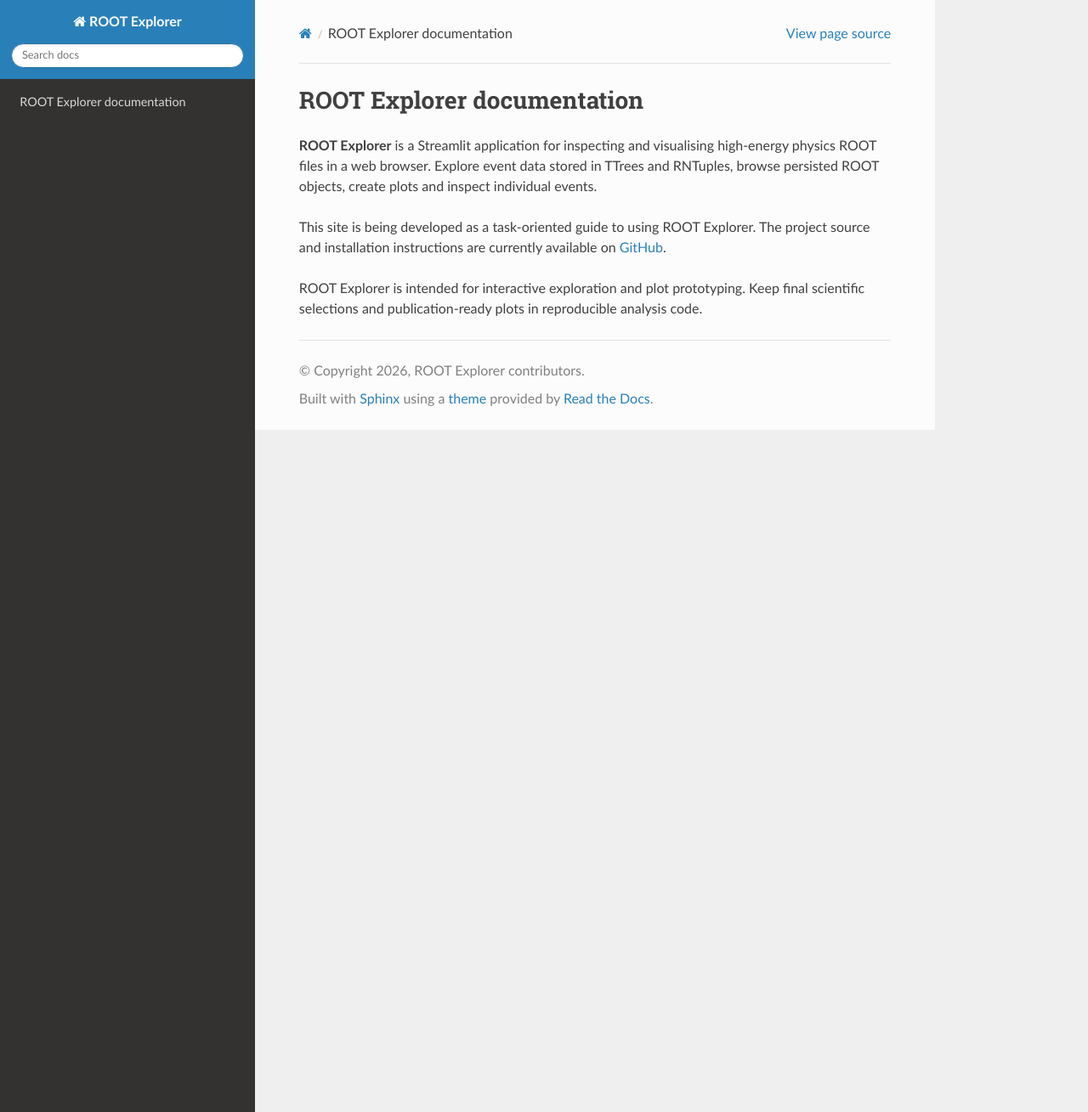
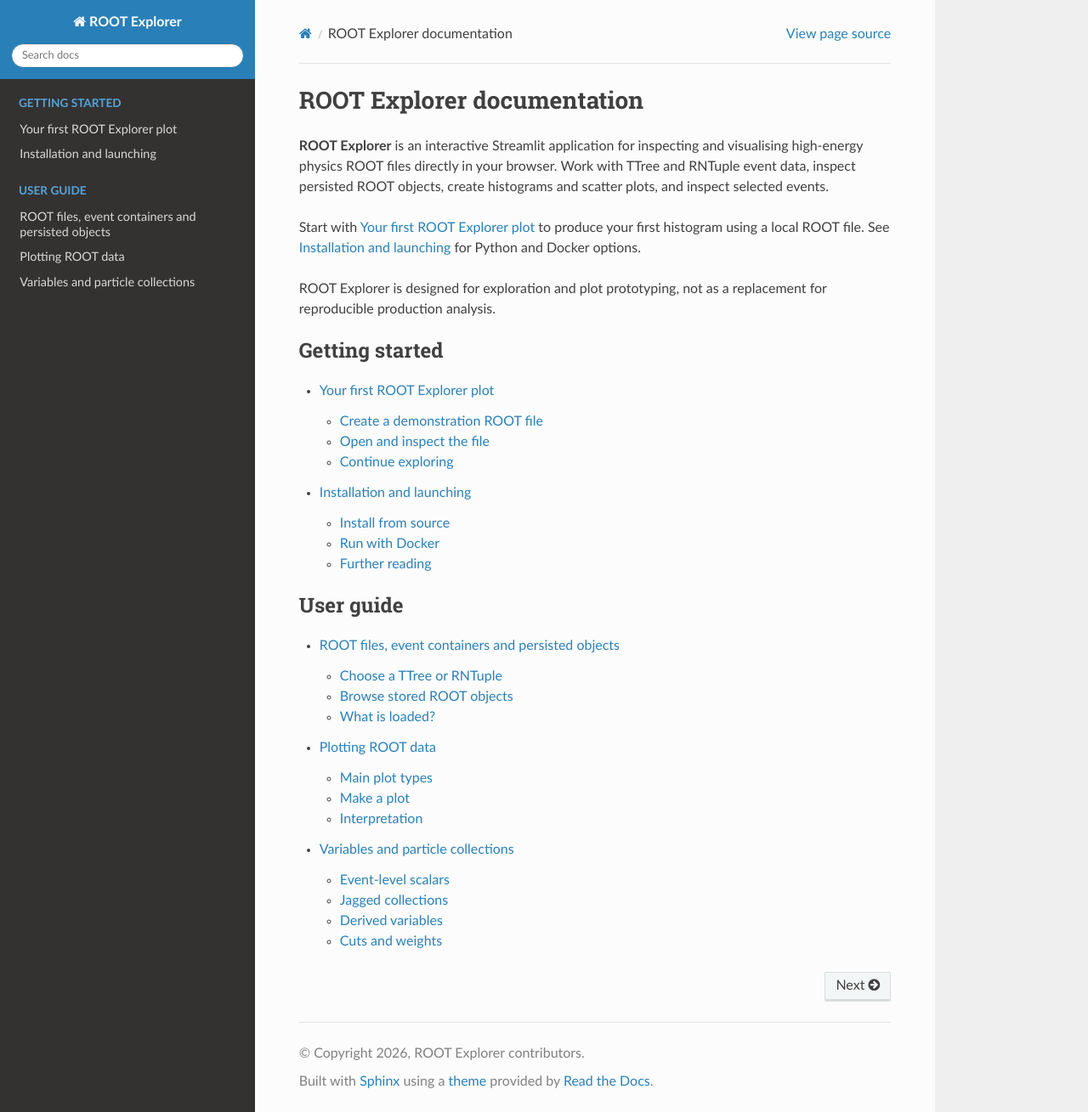
Before and after one commit to AlexanderPeschBerrocal/root-explorer, a Sphinx documentation site: the page built from docs/source/index.rst, in a window 1280 px wide and 1309 px high. Shown: the whole window at 85% size. Built offline with Sphinx 7.4.7 and the Read the Docs theme 3.1.0, drawn with Linux system fonts in a browser that asks for light colours.

Commit message:
docs: add first-use, installation and core plotting guides (#74)

````diff
--- /dev/null
+++ b/docs/source/getting-started.md
@@ -0,0 +1,38 @@
+# Your first ROOT Explorer plot
+
+ROOT Explorer lets you inspect a ROOT file without writing a plotting script. This walk-through uses a **local ROOT file** containing a TTree called `Events` with a numeric branch such as `MET_pt`. You can use your own ROOT file or generate the small synthetic example below.
+
+## Create a demonstration ROOT file
+
+Install ROOT Explorer as described in [Installation](installation.md), then, from the repository root, create `demo.root` with Uproot (already installed as a dependency):
+
+```python
+import numpy as np
+import uproot
+
+rng = np.random.default_rng(42)
+with uproot.recreate("demo.root") as root_file:
+    root_file.mktree("Events", {"MET_pt": "float32", "nMuon": "int32"})
+    root_file["Events"].extend({
+        "MET_pt": rng.exponential(40.0, 5000).astype("float32"),
+        "nMuon": rng.poisson(1.5, 5000).astype("int32"),
+    })
+```
+
+These are **synthetic demonstration values**, not experimental data.
+
+## Open and inspect the file
+
+1. Launch the application with `streamlit run streamlit_app.py` and open the local URL shown in the terminal (normally `http://localhost:8501`).
+2. In the **Input** sidebar, choose **Path** and enter the absolute path to `demo.root`. Alternatively choose **Upload** and select the file in your browser.
+3. Choose the **Events** event container and keep the default **Read range**, or select entries `0` through `5000` to use the whole example.
+4. In the **Plotter** tab, select a 1D histogram, choose the direct `MET_pt` branch for the x-axis and click **Make plot**.
+5. Try `nMuon` to inspect the event-by-event muon multiplicity. The displayed plot represents the **last generated** settings until you click **Make plot** again.
+
+The ROOT object browser can inspect file contents independently of your choice of plot variables. The [files and objects](user-guide/files-and-objects.md) guide explains the distinction.
+
+## Continue exploring
+
+Read [plotting](user-guide/plotting.md) for plot types, and [variables and collections](user-guide/variables-and-collections.md) for per-event scalars, jagged particle collections and reductions. For larger samples, first select a small read range while configuring the plot.
+
+ROOT Explorer is intended for exploration. Preserve important final selections and plots in reproducible analysis code.
--- a/docs/source/index.rst
+++ b/docs/source/index.rst
@@ -1,15 +1,28 @@
 ROOT Explorer documentation
 ===========================
 
-**ROOT Explorer** is a Streamlit application for inspecting and visualising
-high-energy physics ROOT files in a web browser. Explore event data stored in
-TTrees and RNTuples, browse persisted ROOT objects, create plots and inspect
-individual events.
+**ROOT Explorer** is an interactive Streamlit application for inspecting
+and visualising high-energy physics ROOT files directly in your browser.
+Work with TTree and RNTuple event data, inspect persisted ROOT objects,
+create histograms and scatter plots, and inspect selected events.
 
-This site is being developed as a task-oriented guide to using ROOT Explorer.
-The project source and installation instructions are currently available on
-`GitHub <https://github.com/AlexanderPeschBerrocal/root-explorer>`_.
+Start with :doc:`getting-started` to produce your first histogram using a
+local ROOT file. See :doc:`installation` for Python and Docker options.
 
-ROOT Explorer is intended for interactive exploration and plot prototyping.
-Keep final scientific selections and publication-ready plots in reproducible
-analysis code.
+ROOT Explorer is designed for exploration and plot prototyping, not as a
+replacement for reproducible production analysis.
+
+.. toctree::
+   :maxdepth: 2
+   :caption: Getting started
+
+   getting-started
+   installation
+
+.. toctree::
+   :maxdepth: 2
+   :caption: User guide
+
+   user-guide/files-and-objects
+   user-guide/plotting
+   user-guide/variables-and-collections
--- /dev/null
+++ b/docs/source/installation.md
@@ -0,0 +1,56 @@
+# Installation and launching
+
+ROOT Explorer requires **Python 3.12**. It can run locally or in Docker. The browser is the user interface; with either option, the application process reads and processes the ROOT data.
+
+## Install from source
+
+Clone the repository and enter its directory:
+
+```bash
+git clone https://github.com/AlexanderPeschBerrocal/root-explorer.git
+cd root-explorer
+python3.12 -m venv .venv
+source .venv/bin/activate
+python -m pip install -e .
+streamlit run streamlit_app.py
+```
+
+On Windows, activate the virtual environment with the appropriate shell-specific command instead. Streamlit normally serves the app at `http://localhost:8501`.
+
+To work on the application itself, the developer extras can be installed separately with `python -m pip install -e ".[dev,test]"`.
+
+## Run with Docker
+
+Use the published stable image:
+
+```bash
+docker pull ghcr.io/alexanderpeschberrocal/root-explorer:stable
+docker run --rm -p 8501:8501 ghcr.io/alexanderpeschberrocal/root-explorer:stable
+```
+
+For reproducible deployments, select a **versioned** image tag rather than the moving `stable` tag. Alternatively, from the repository root:
+
+```bash
+docker build -t root-explorer .
+docker run --rm -p 8501:8501 root-explorer
+```
+
+Browse to `http://localhost:8501`. Stop with `Ctrl+C`.
+
+### Access host files from Docker
+
+If you select **Path** input in the app, a local filesystem path must refer to a file **inside the container**, not merely a path on your laptop. Mount a directory read-only, for example:
+
+```bash
+docker run --rm -p 8501:8501 \
+  --mount type=bind,source="/absolute/path/to/data",target=/data,readonly \
+  ghcr.io/alexanderpeschberrocal/root-explorer:stable
+```
+
+Then enter `/data/example.root` in the app. This also applies to GDML files. With **Upload**, you instead select a file from the browser and do not need a host mount.
+
+**Security:** server-side Path inputs operate as the app's process identity. Do not expose the existing unrestricted local-style Path workflow to untrusted public users. More restrictive public/internal deployment profiles are planned but are not described here as available.
+
+## Further reading
+
+Continue with [Your first plot](getting-started.md), then [ROOT files and objects](user-guide/files-and-objects.md).
--- /dev/null
+++ b/docs/source/user-guide/files-and-objects.md
@@ -0,0 +1,28 @@
+# ROOT files, event containers and persisted objects
+
+A ROOT file may contain multiple kinds of objects. ROOT Explorer exposes two related but distinct workflows:
+
+- **Event-data exploration:** Select a TTree or RNTuple containing entries/events, choose a read range and plot branches (fields) from those entries.
+- **Persisted-object inspection:** Browse a ROOT file's existing stored histograms, graphs and profiles. These objects are not created afresh from event branches by ROOT Explorer.
+
+## Choose a TTree or RNTuple
+
+Open a ROOT file using the sidebar's **Path** or **Upload** input. If the file contains event data, choose an **Event container**. Select **entry start** and **entry stop** to define the half-open interval of entries to inspect (the stop value is exclusive).
+
+A typical NanoAOD-like `Events` tree has scalar event branches such as `MET_pt` or `nMuon`, as well as jagged particle fields such as `Muon_pt`. See [Variables and collections](variables-and-collections.md) for interpretation.
+
+Use the tab containing event-container fields to inspect names, types and per-entry structure. ROOT Explorer distinguishes scalars, fixed-size fields, jagged fields and nested/record structures; not every source type is directly plottable.
+
+## Browse stored ROOT objects
+
+Use the **ROOT objects** browser to view objects and their directory paths without immediately loading all their contents. Search/filter the catalogue, select an inspectable object and click **Open selected object**. The fallback **Object to inspect** selector can be used when browser row selection is unavailable.
+
+ROOT Explorer supports dedicated inspection workflows for supported stored histogram and graph classes, including 1D/2D histograms, profiles and TGraphs. Specific capabilities depend on the object's ROOT class and dimensionality: a TProfile contains per-bin means, **not** event-count histogram yields. Histogram-only operations should not be assumed valid for profiles or graphs.
+
+A ROOT file that contains **no TTree or RNTuple** can still be opened in the ROOT-object browser. Objects may reside in nested ROOT directories, and ROOT object cycles can be shown if needed.
+
+## What is loaded?
+
+Browsing object metadata is different from opening the object or loading data for a plot. Use entry ranges for large event datasets and keep object inspection deliberate to reduce unnecessary memory use.
+
+Next: [Plotting](plotting.md).
--- /dev/null
+++ b/docs/source/user-guide/plotting.md
@@ -0,0 +1,28 @@
+# Plotting ROOT data
+
+After opening a ROOT file and selecting a TTree or RNTuple, use the **Plotter** tab to build a plot from one or more branches. For a first example, follow [Your first plot](../getting-started.md).
+
+## Main plot types
+
+ROOT Explorer supports **1D histograms**, **2D histograms**, and scatter plotting. Interactive three-dimensional scatter plots can be combined with a GDML geometry overlay when a suitable geometry file and coordinates are available. Some options depend on the selected plot type.
+
+A 1D histogram counts observations in bins (or accumulates weights if weighting is selected). The x-axis represents the selected variable. For jagged particle values, the plotted population may be **objects** rather than **events**; see [Variables and collections](variables-and-collections.md).
+
+A 2D histogram bins paired values on two axes. A scatter plot shows individual pairs, but display-oriented point limits/downsampling can apply to large samples. Do not interpret a downsampled scatter cloud as necessarily containing every selected observation.
+
+## Make a plot
+
+1. Choose the plot type.
+2. Select the x variable (and the y variable if required), choosing a direct branch or a supported derived/reduced mode.
+3. Configure any applicable cuts, weights, bin settings and plot style.
+4. Click **Make plot** to generate the output.
+
+The plot area continues displaying the **most recently generated plot** until you explicitly generate another. Changing widgets without clicking **Make plot** does not retroactively update the displayed result.
+
+## Interpretation
+
+**Selected entry range, cuts, finite-value filtering, weights, flow-bin handling and normalisation** can change the statistical meaning of the displayed histogram. A histogram density, weighted yield, and simple count distribution are not interchangeable. The dedicated scientific explanation of histogram statistics and fitting is scheduled for the next documentation commit; meanwhile, the current repository README contains the precise implementation notes.
+
+Static plots can be downloaded and selected plotting configurations can be exported as standalone Python code. Retain a reproducible script for final physics results.
+
+Next: [Variables and collections](variables-and-collections.md) or [ROOT objects](files-and-objects.md).
--- /dev/null
+++ b/docs/source/user-guide/variables-and-collections.md
@@ -0,0 +1,37 @@
+# Variables and particle collections
+
+Event-oriented ROOT data commonly mix **one value per event** and **a varying number of particle values per event**. Choosing the appropriate interpretation is essential for correct plots.
+
+## Event-level scalars
+
+Fields such as `MET_pt`, `nMuon`, and `genWeight` normally have one value per event. A histogram of `MET_pt` represents the selected events (subject to cuts and other transformations).
+
+## Jagged collections
+
+A field such as `Muon_pt` normally contains a list of muon transverse momenta *within each event*. The list length can vary across events, including zero.
+
+If you plot direct jagged branch values in a histogram, ROOT Explorer **flattens** the lists and plots object-level observations. An event with three selected muons can contribute three histogram entries, while an event with none contributes no muon entries. This is not the same as a histogram with exactly one entry per event.
+
+For event-level observables derived from a collection, use the appropriate variable mode:
+
+- **Multiplicity per event:** the number of objects in the event.
+- **nth object per event:** a specified position in each event's collection, when available.
+- **Sum / Mean / Max / Min per event:** reduce selected object values to an event-level quantity.
+
+These operations carry different missing/empty-collection semantics; check the app's explanatory labels and resulting statistics rather than silently treating them as interchangeable.
+
+## Derived variables
+
+The plot variable selectors offer direct field values and derived physical or mathematical quantities where the source branches permit them, including vector magnitudes, angle-related quantities, energy/invariant mass options, and combinations of coordinates. The available mode list and required inputs depend on the selected variable and plot type; ROOT Explorer does not evaluate arbitrary untrusted Python expressions as branch selectors.
+
+## Cuts and weights
+
+Range cuts restrict which values are selected. In the current interface, supported range cuts are combined with logical **AND**. Do not assume that a future event/object-specific chained filter engine is already present.
+
+For weighted histograms, an event-level `genWeight` can be broadcast to each selected object in that event; object-level weights can be used when they match the plotted observations. Thus a weighted object histogram sums **object contributions with their associated weights**, which need not equal the number of events.
+
+Negative generator weights can produce signed bin yields. Statistical uncertainty, flow bins and density normalisation require additional care; the detailed scientific guide will follow in the next documentation commit.
+
+For supported selector structure badges, turn on **Show branch details in selectors** (wording can vary by event container) and inspect whether values are tagged scalar, jagged or another structure.
+
+Continue with [Plotting](plotting.md).
````
